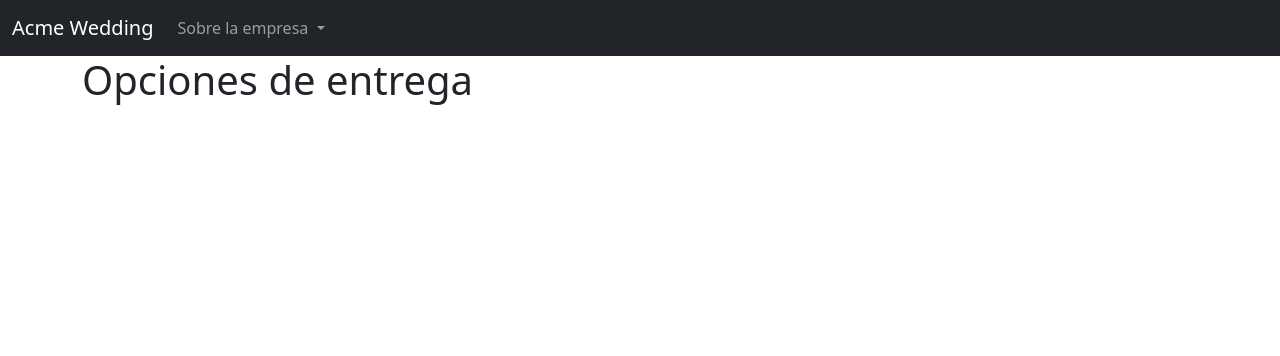
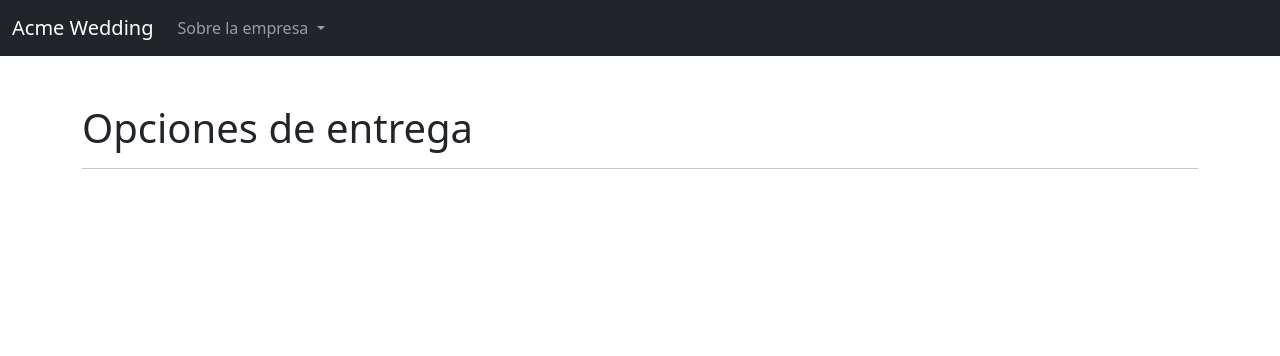
Before and after one commit to PGPI-3-7/acme-wedding, a Django app: page /opcionesentrega/ in a window 1280 px wide. Shown: the top 356 px of the page. Run offline with Django 3.2, Linux system fonts and the light colour scheme.

Commit message:
AWE-6 fix: Plantilla base para opciones entrega
Se ha mejorado la plantilla de cara a la redacción.

```diff
--- a/base/templates/base/opcionesentrega.html
+++ b/base/templates/base/opcionesentrega.html
@@ -16,5 +16,10 @@
 {% endblock %}
 
 {% block content %}
-<h1>Opciones de entrega</h1>
+<div class="row my-5">
+  <div class="col-lg-12 mx-auto">
+    <h1>Opciones de entrega</h1>
+    <hr>
+  </div>
+</div>
 {% endblock %}
```
